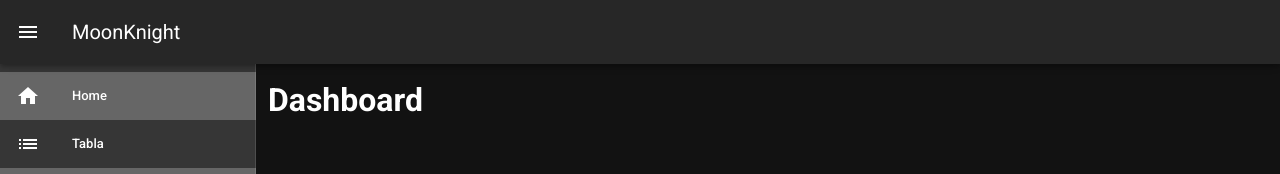
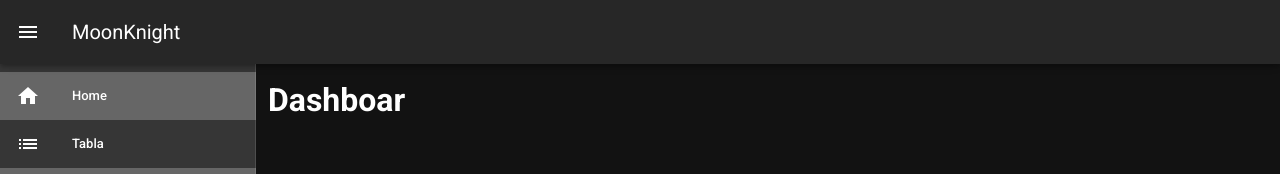
Before and after one commit to Omerly/new, a Vue app: page /Dashboard in a window 1280 px wide. Shown: the top 174 px of the page. Built offline with nearby package versions, Linux system fonts and the light colour scheme.

Commit message:
pruebagit

```diff
--- a/src/components/Dashboard.vue
+++ b/src/components/Dashboard.vue
@@ -1,5 +1,5 @@
 <template>
     <main class="tabla-page">
-        <H1>Dashboard</H1>
+        <H1>Dashboar</H1>
     </main>
 </template>
```
